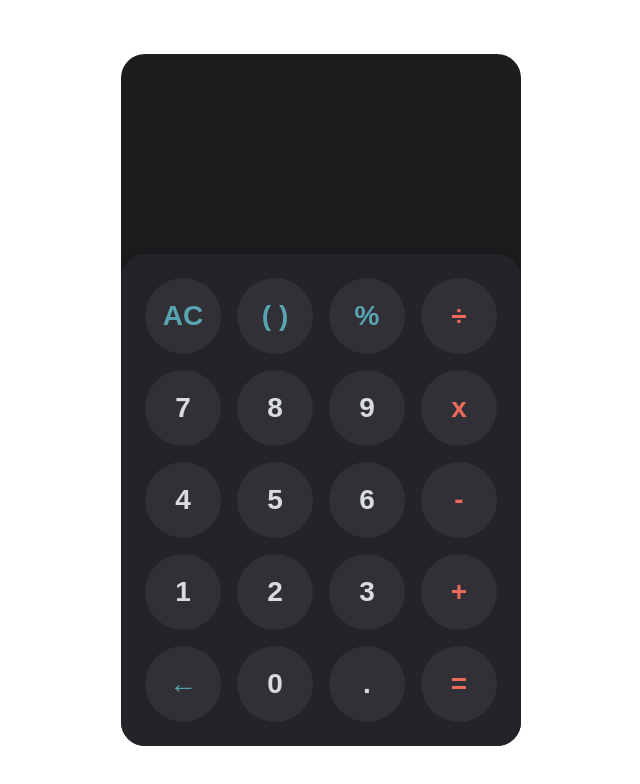
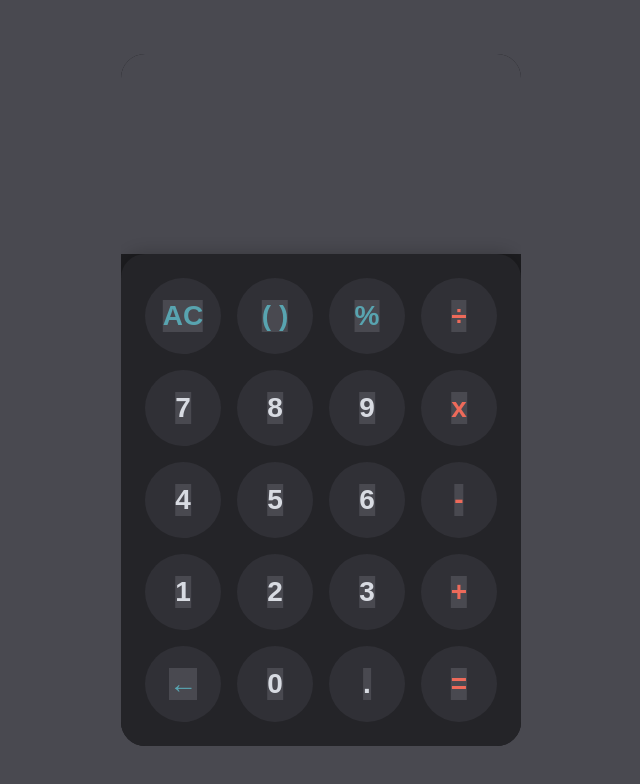
Before and after one commit to arthmohan/calculator, a plain HTML site: page index.html in a window 1280 px wide. Shown: the whole page, without its empty margins (319-959 px from the left). Drawn offline with Linux system fonts and the light colour scheme.

Commit message:
css update

```diff
--- a/style.css
+++ b/style.css
@@ -1,4 +1,5 @@
 *{
+    background-color: hsl(240, 5%, 30%);
     margin: 0;
     padding: 0;
     box-sizing: border-box;
```
